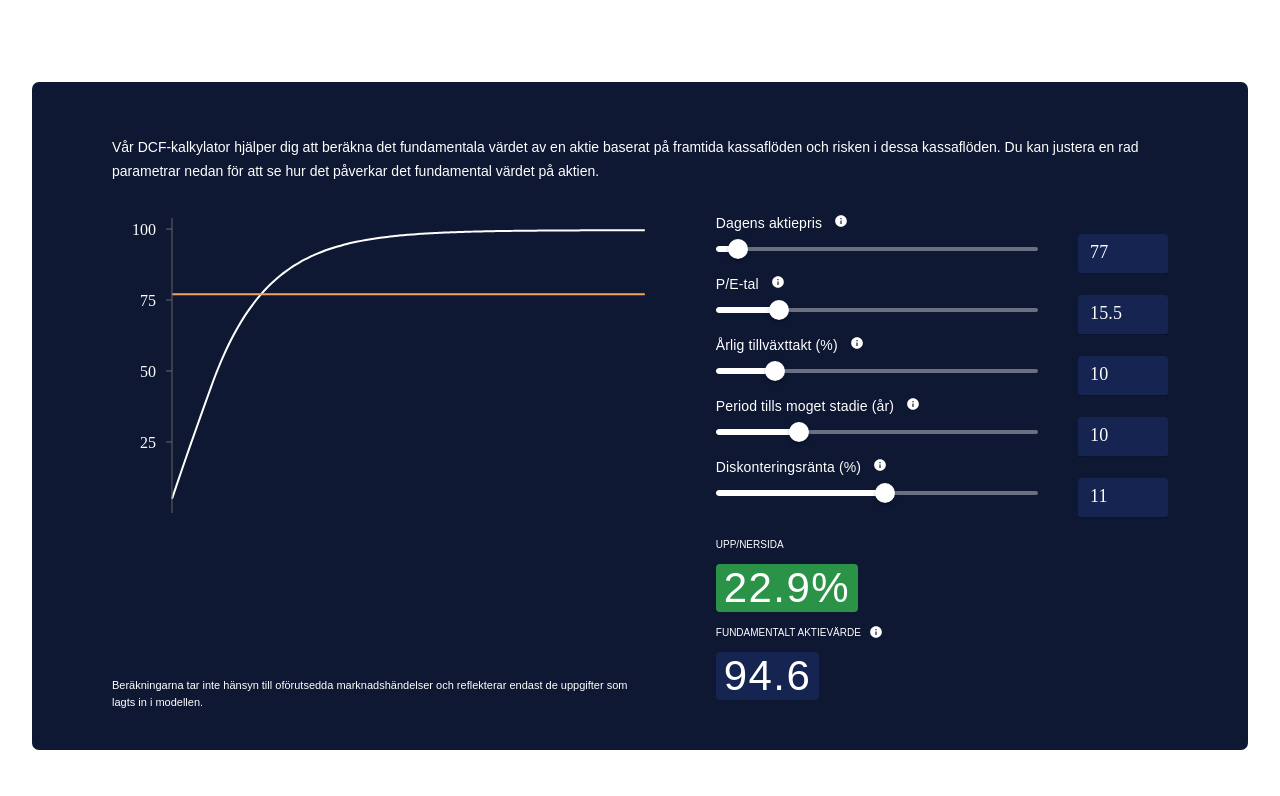
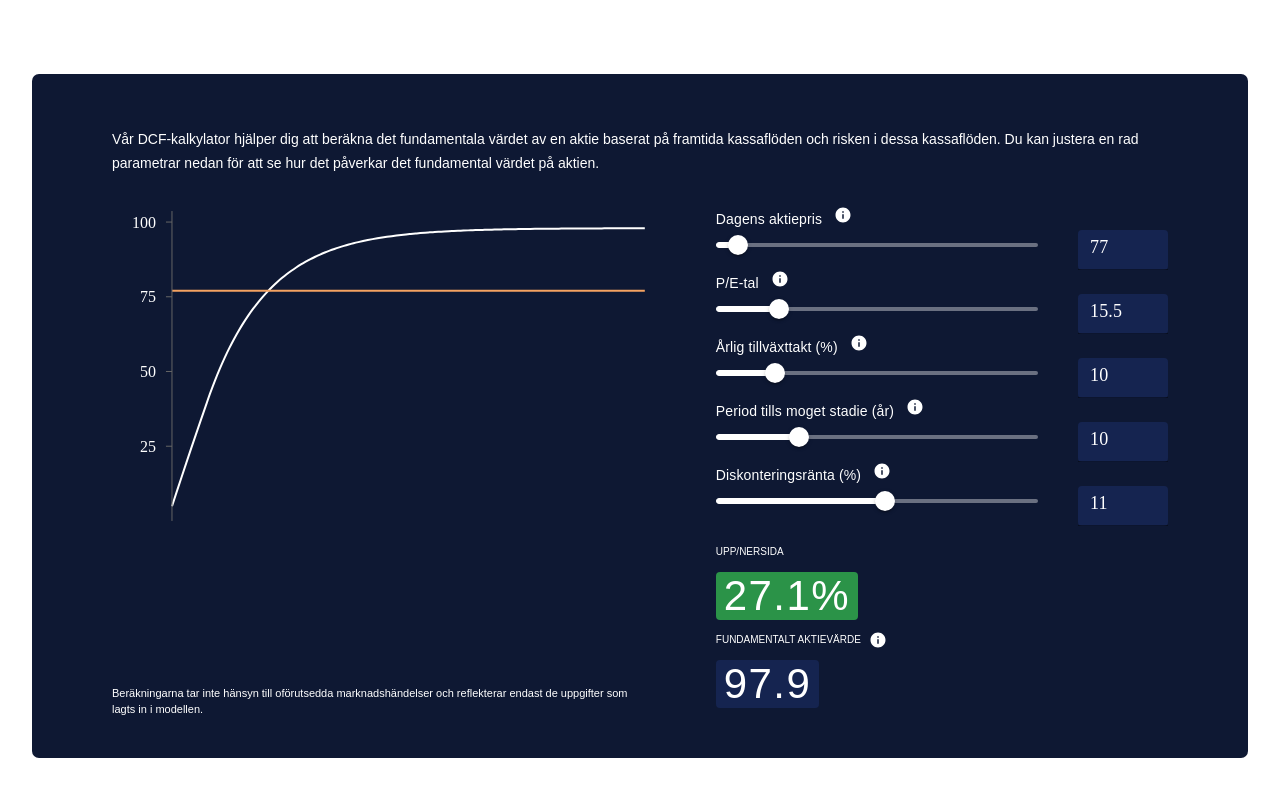
Before and after one commit to philipAson/dcf-kalkylator, a React (Vite) app: page / in a window 1280 px wide. Shown: the top 796 px of the page. Built offline with nearby package versions, Linux system fonts and the light colour scheme; a web font is replaced by a local one.

Commit message:
fixed algorithm for graph values and impl requested changes

```diff
--- a/src/components/CustomToolTip.jsx
+++ b/src/components/CustomToolTip.jsx
@@ -11,7 +11,7 @@ const CustomToolTip = ({ toolTipText = "" }) => {
       backgroundColor: theme.palette.common.white,
       color: "rgba(0, 0, 0, 0.87)",
       boxShadow: theme.shadows[1],
-      fontSize: 11,
+      fontSize: 14,
       minWidth: {
         xs: 300,
         sm: 400,
@@ -24,7 +24,7 @@ const CustomToolTip = ({ toolTipText = "" }) => {
 
   return (
     <LightTooltip title={toolTipText} placement="top-end">
-      <InfoIcon sx={{fontSize: 14, marginLeft: 1}}/>
+      <InfoIcon sx={{fontSize: 18, marginLeft: 1}}/>
     </LightTooltip>
   );
 };
--- a/src/components/Dcf.jsx
+++ b/src/components/Dcf.jsx
@@ -21,7 +21,7 @@ const Dcf = () => {
 
   // --- ASSUMPTIONS MODEL ---
   // Tillväxttakt i mogna fasen
-  const [growthRateInPerpetuity, setGrowthRateInPerpetuity] = useState(2);
+  const growthRateInPerpetuity = 2.5; // %
 
   // State for the calculated values
   const [cumulativeDiscounted, setCumulativeDiscounted] = useState([]);
@@ -38,12 +38,13 @@ const Dcf = () => {
   useEffect(() => {
     // Kassaflöde
     let cashFlow = [stockPrice / PEratio];
+
     // Nuvärde av kassaflöden
     let presentValueOfCashflow = [];
     // Kumulativt diskonterat kassaflöde (för graf)
     let cumulativeDiscountedValues = [
       {
-        "DISKONTERAT KASSAFLÖDE": cashFlow[0],
+        "DISKONTERAT KASSAFLÖDE": 0,
         ÅR: 0,
         "DAGENS AKTIEPRIS": stockPrice,
       },
@@ -68,7 +69,7 @@ const Dcf = () => {
         "DISKONTERAT KASSAFLÖDE":
           presentValueOfCashflow[i] +
           cumulativeDiscountedValues[i]["DISKONTERAT KASSAFLÖDE"],
-        ÅR: i + 1,
+        ÅR: i,
         "DAGENS AKTIEPRIS": stockPrice,
       });
     }
@@ -154,7 +155,7 @@ const Dcf = () => {
       </div>
       <div className="dcf-graph">
         <ResponsiveContainer className="responsive-chart">
-          <LineChart className="chart" data={cumulativeDiscounted}>
+          <LineChart className="chart" data={cumulativeDiscounted.slice(1)}>
             <Line
               type="monotone"
               dataKey="DISKONTERAT KASSAFLÖDE"
@@ -191,7 +192,7 @@ const Dcf = () => {
                   return value;
                 }
               }}
-              labelFormatter={(value) => "ÅR: " + value}
+              labelFormatter={(value) => "ÅR: " + (value + 1)}
               contentStyle={{
                 backgroundColor: "#fffffff, 0.8",
                 color: "#ffffff",
```
